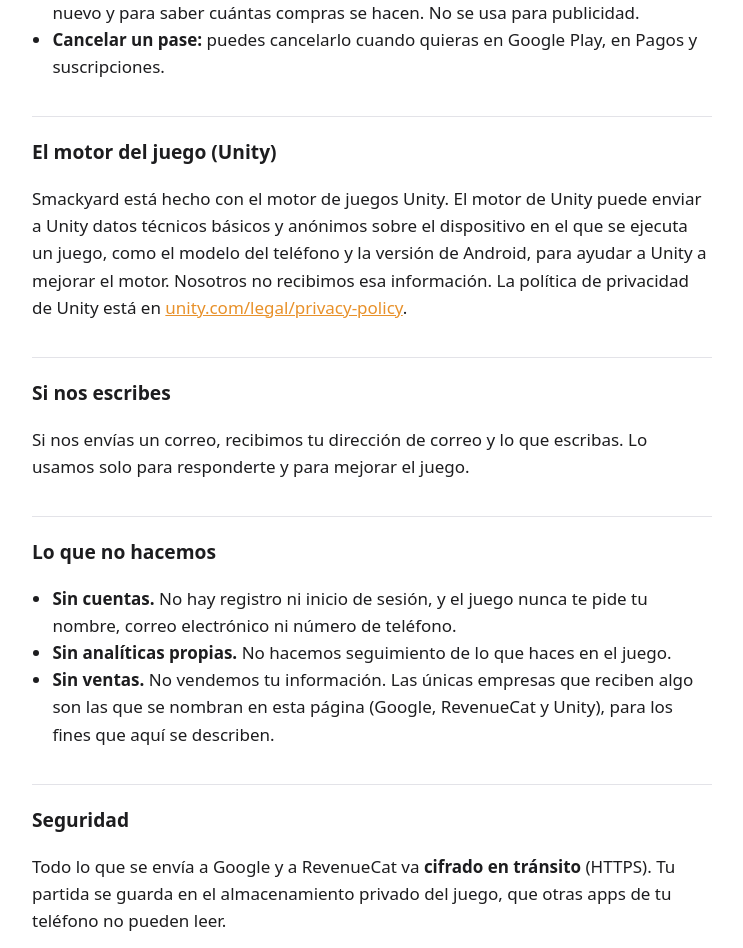
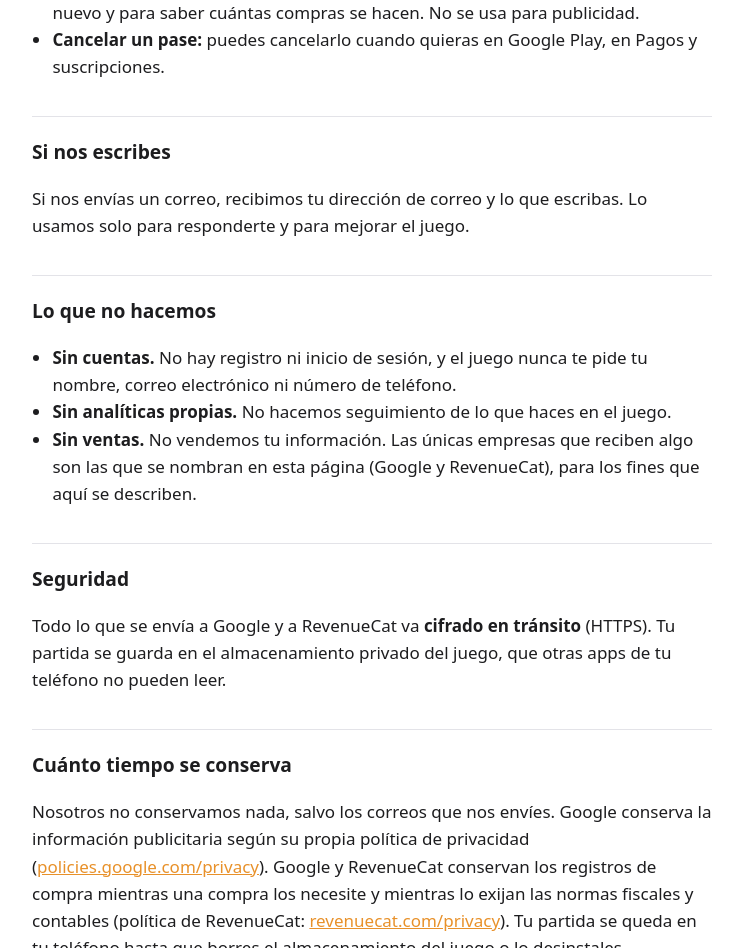
Before and after one commit to boneloomstudio-svg/boneloomprivacy, a plain HTML site: page smackyard/es/index.html in a window 1280 px wide. Shown: the part 2787-3735 px from the top of the page, without its empty margins (268-1011 px from the left). Drawn offline with Linux system fonts and the light colour scheme.

Commit message:
Smackyard privacy policy: remove the Unity section (hardware statistics are off in the game)
Co-Authored-By: Claude Fable 5.2 <noreply@anthropic.com>

```diff
--- a/smackyard/es/index.html
+++ b/smackyard/es/index.html
@@ -117,13 +117,6 @@ pago y pases que se renuevan hasta que los cancelas. Todas se hacen a través de
     suscripciones.</li>
 </ul>
 
-<h2>El motor del juego (Unity)</h2>
-<p>Smackyard está hecho con el motor de juegos Unity. El motor de Unity puede enviar a Unity datos
-técnicos básicos y anónimos sobre el dispositivo en el que se ejecuta un juego, como el modelo del
-teléfono y la versión de Android, para ayudar a Unity a mejorar el motor. Nosotros no recibimos esa
-información. La política de privacidad de Unity está en
-<a href="https://unity.com/legal/privacy-policy">unity.com/legal/privacy-policy</a>.</p>
-
 <h2>Si nos escribes</h2>
 <p>Si nos envías un correo, recibimos tu dirección de correo y lo que escribas. Lo usamos solo para
 responderte y para mejorar el juego.</p>
@@ -135,7 +128,7 @@ responderte y para mejorar el juego.</p>
   <li><strong>Sin analíticas propias.</strong> No hacemos seguimiento de lo que haces en el
     juego.</li>
   <li><strong>Sin ventas.</strong> No vendemos tu información. Las únicas empresas que reciben algo
-    son las que se nombran en esta página (Google, RevenueCat y Unity), para los fines que aquí se
+    son las que se nombran en esta página (Google y RevenueCat), para los fines que aquí se
     describen.</li>
 </ul>
 
```
Also changed, not shown: smackyard/index.html (+1 -7 lines).
